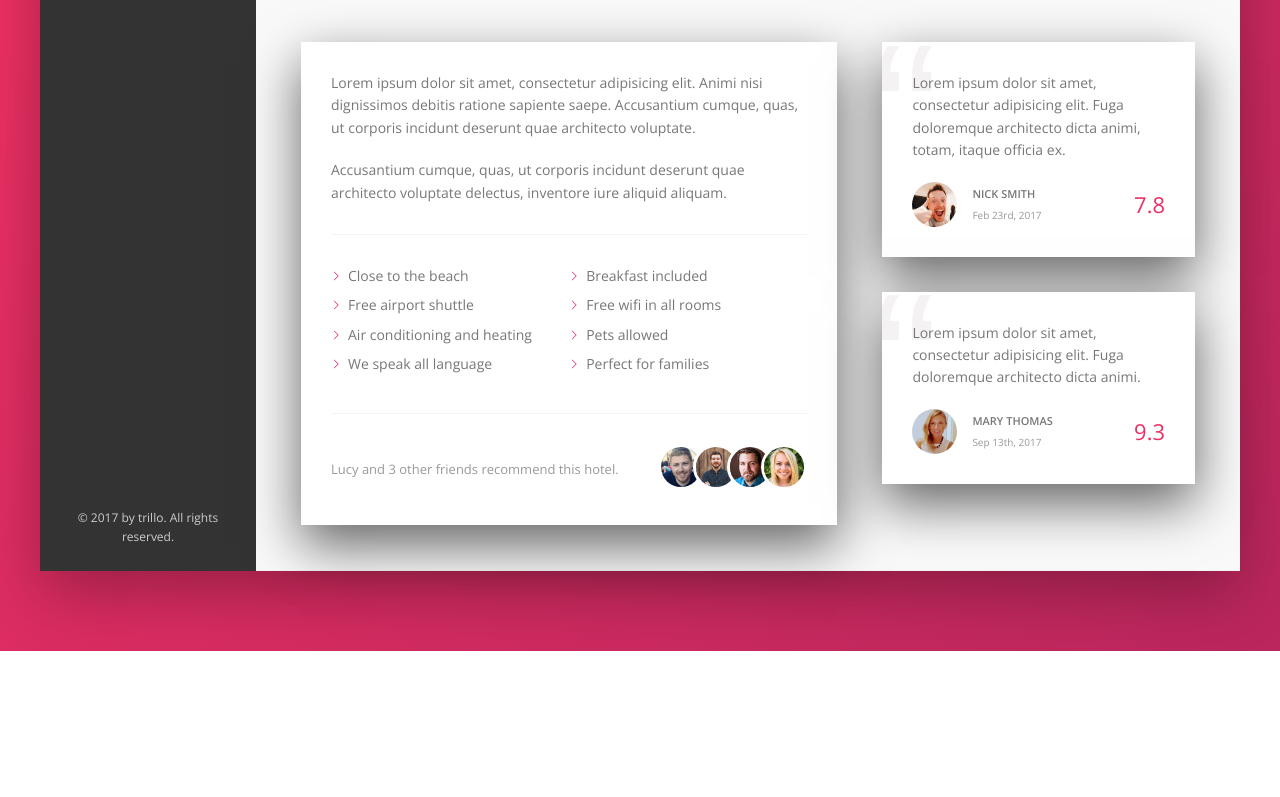
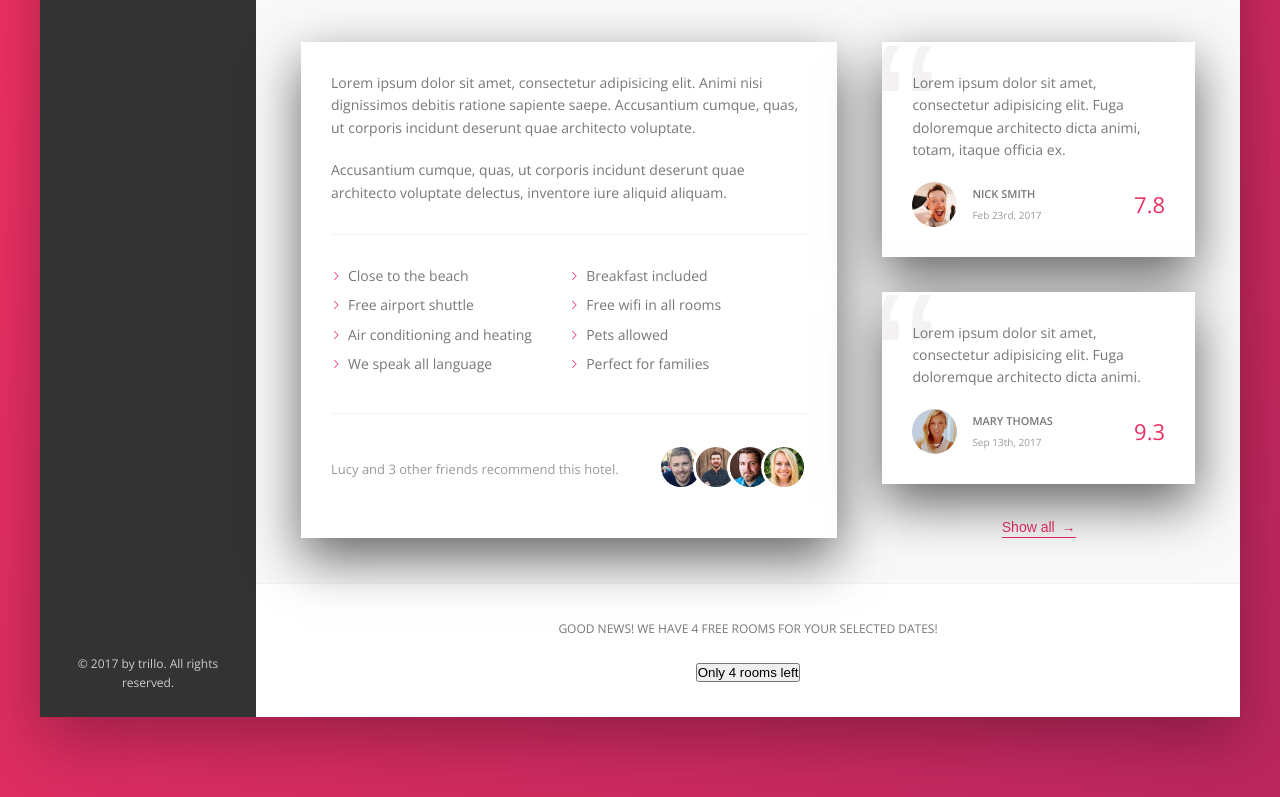
Before and after one commit to iqbalpakeh/trillo-website, a website: page index.html in a window 1280 px wide. Shown: the part 605-1402 px from the top of the page. Before the commit the page ends 1256 px from the top, so only its background shows below. Drawn offline with nearby package versions, Linux system fonts and the light colour scheme; files that its build step writes are made by us from their sources.

Commit message:
Start to add cta

```diff
--- a/index.html
+++ b/index.html
@@ -206,7 +206,16 @@
                                     <div class="review__rating">9.3</div>
                                 </figcaption>
                             </figure>
+                            <button class="btn-inline">Show all <span>&rarr;</span></button>
                         </div>
+                    </div>
+                    <div class="cta">
+                        <h2 class="cta__book-now">
+                            Good news! We have 4 free rooms for your selected dates!
+                        </h2>
+                        <button class="btn">
+                            Only 4 rooms left
+                        </button>
                     </div>
                 </main>
             </div>
```
